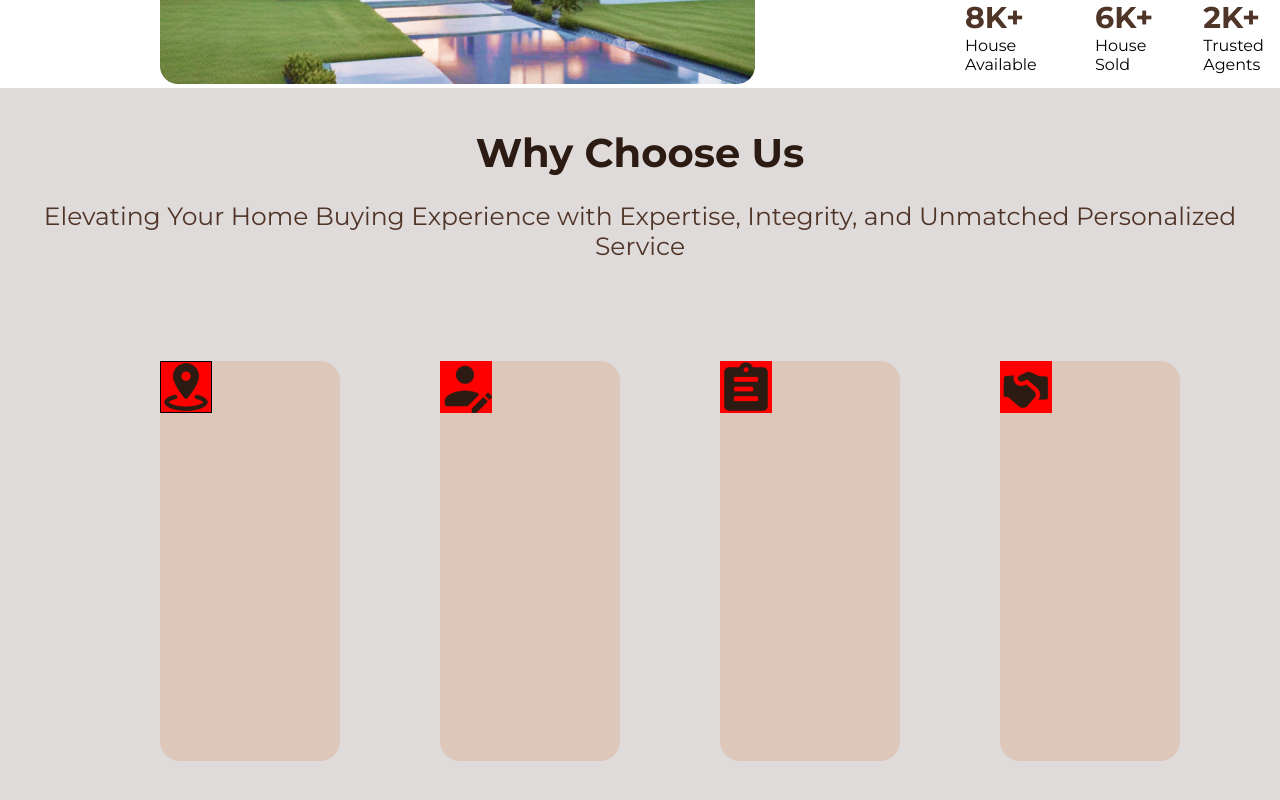
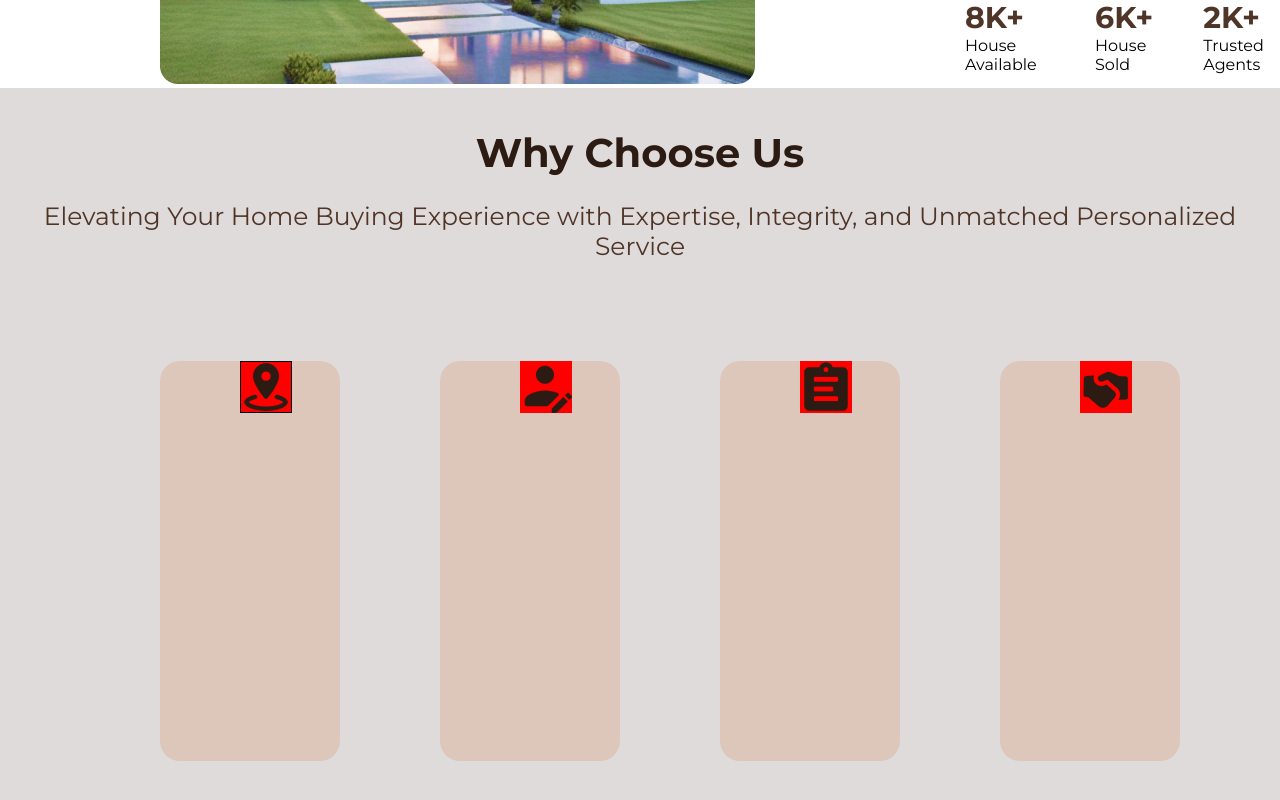
Before and after one commit to gabrieljcoutinho/Projeto-Dwello, a React (Create React App) app: page / in a window 1280 px wide. Shown: the part 1096-1896 px from the top of the page. Built offline with nearby package versions, Linux system fonts and the light colour scheme.

Commit message:
espaçemnteo

```diff
--- a/src/Css/WhyChoose.css
+++ b/src/Css/WhyChoose.css
@@ -36,3 +36,7 @@
 .divDaFlexBox img {
     background-color: red;
 }
+
+.movimentacaoDaImg {
+    padding-left: 5rem;
+}
```
